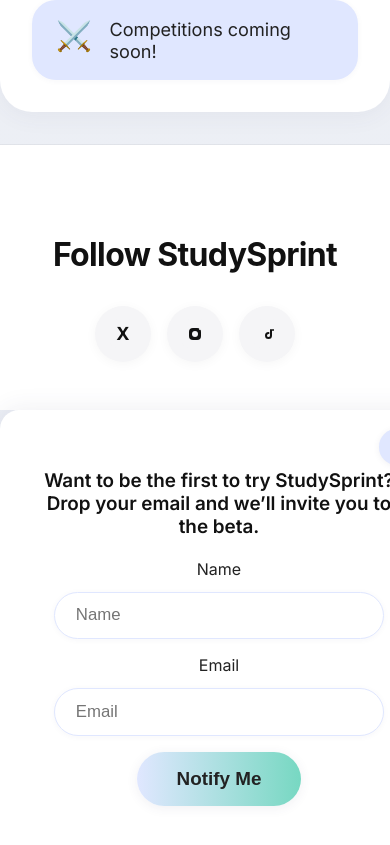
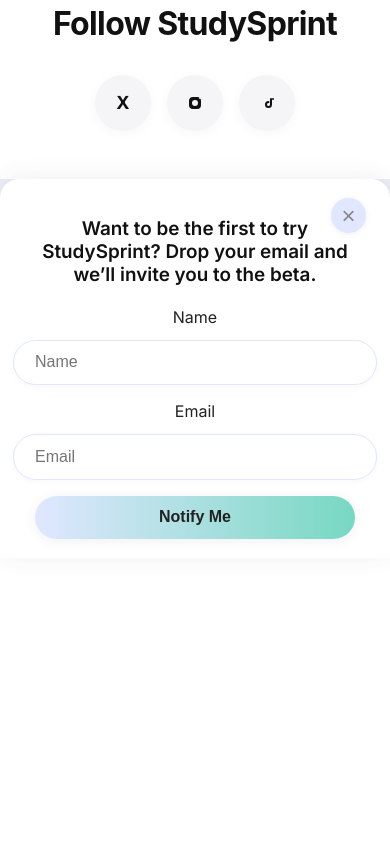
Before and after one commit to appStudySprint/StudySprint, a React (Create React App) app: page / in a window 390 px wide. Shown: the part 2550-3395 px from the top of the page. After the commit the page ends 3108 px from the top, so only its background shows below. Built offline with nearby package versions, Linux system fonts and the light colour scheme.

Commit message:
Improve mobile layout for beta signup (footer-cta-section)

```diff
--- a/src/App.css
+++ b/src/App.css
@@ -398,10 +398,30 @@
 }
 
 @media (max-width: 700px) {
-  .coming-soon-grid {
-    grid-template-columns: 1fr;
-  }
   .footer-cta-section {
     border-radius: 1.2rem 1.2rem 0 0;
+    left: 0;
+    right: 0;
+    width: 100vw;
+    min-width: 0;
+    max-width: 100vw;
+    margin: 0;
+    padding: 1.2rem 0.5rem 1.2rem 0.5rem;
+    box-sizing: border-box;
+  }
+  .footer-cta-content {
+    padding: 0;
+    max-width: 100vw;
+  }
+  .cta-form input {
+    width: 95vw;
+    max-width: 320px;
+    font-size: 1rem;
+  }
+  .cta-form button {
+    width: 95vw;
+    max-width: 320px;
+    font-size: 1rem;
+    padding: 0.8rem 1.5rem;
   }
 }
```
